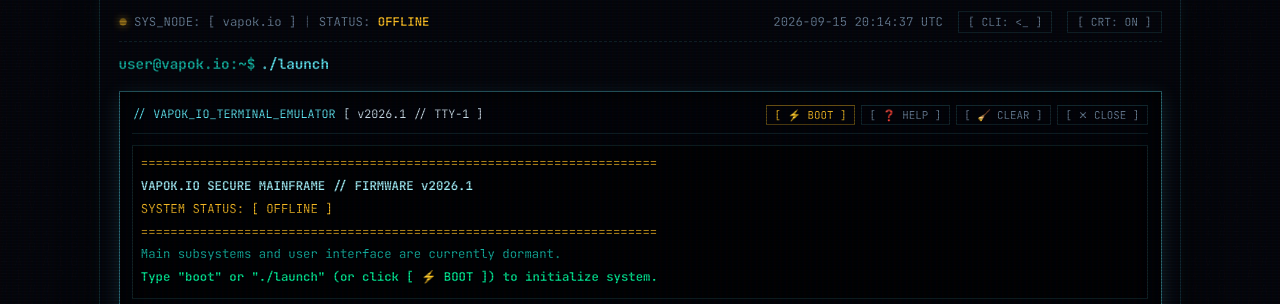
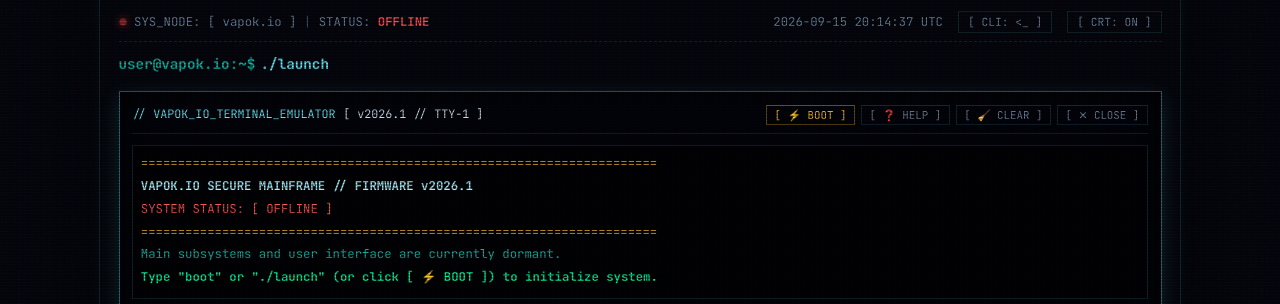
Before and after one commit to Vapok/vapok.github.io, a Jekyll site: the page built from index.md, in a window 1280 px wide. Shown: the top 304 px of the page. Built offline with Jekyll 4.4.1, drawn with Linux system fonts in a browser that asks for light colours.

Commit message:
fix(theme): update status indicator colors to Red (offline), Amber (booting), Green (online)

```diff
--- a/assets/css/terminal.css
+++ b/assets/css/terminal.css
@@ -295,22 +295,22 @@
 }
 
 html.system-offline #system-status-dot {
-  background-color: var(--warning-amber) !important;
-  box-shadow: 0 0 10px var(--warning-amber) !important;
+  background-color: #ef4444 !important;
+  box-shadow: 0 0 10px #ef4444 !important;
 }
 
 html.system-offline #system-status-text {
-  color: var(--warning-amber) !important;
+  color: #ff4d4d !important;
 }
 
 html.system-booting #system-status-dot {
-  background-color: var(--ice-blue) !important;
-  box-shadow: 0 0 12px var(--ice-blue) !important;
+  background-color: var(--warning-amber) !important;
+  box-shadow: 0 0 12px var(--warning-amber) !important;
   animation: pulse 0.5s infinite ease-in-out !important;
 }
 
 html.system-booting #system-status-text {
-  color: var(--ice-blue-bright) !important;
+  color: var(--warning-amber) !important;
 }
 
 /* ==========================================================================
--- a/assets/js/terminal-fx.js
+++ b/assets/js/terminal-fx.js
@@ -429,12 +429,12 @@
     document.documentElement.classList.add('system-offline');
     if (statusText) {
       statusText.textContent = 'OFFLINE';
-      statusText.style.color = 'var(--warning-amber)';
+      statusText.style.color = '#ef4444';
     }
     toggleCli(true);
     printLine('======================================================================', 'warn');
     printLine(' VAPOK.IO SECURE MAINFRAME // FIRMWARE v2026.1', 'cmd');
-    printLine(' SYSTEM STATUS: [ OFFLINE ]', 'warn');
+    printLine(' SYSTEM STATUS: [ OFFLINE ]', 'error');
     printLine('======================================================================', 'warn');
     printLine('Main subsystems and user interface are currently dormant.', 'info');
     printLine('Type "boot" or "./launch" (or click [ ⚡ BOOT ]) to initialize system.', 'success');
@@ -569,7 +569,7 @@
 
     if (statusText) {
       statusText.textContent = 'BOOTING...';
-      statusText.style.color = 'var(--ice-blue-bright)';
+      statusText.style.color = 'var(--warning-amber)';
     }
 
     printLine('--------------------------------------------------', 'warn');
```
